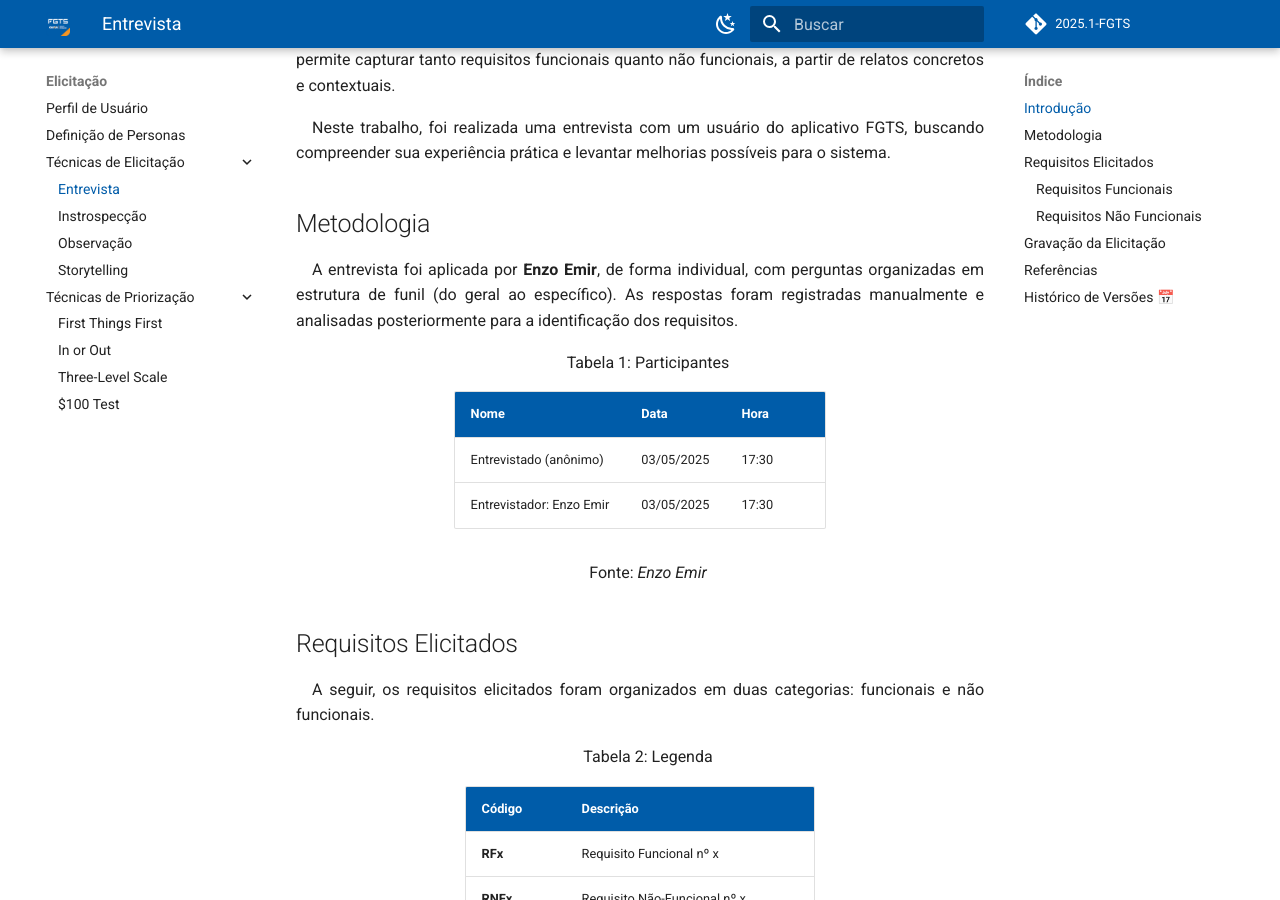
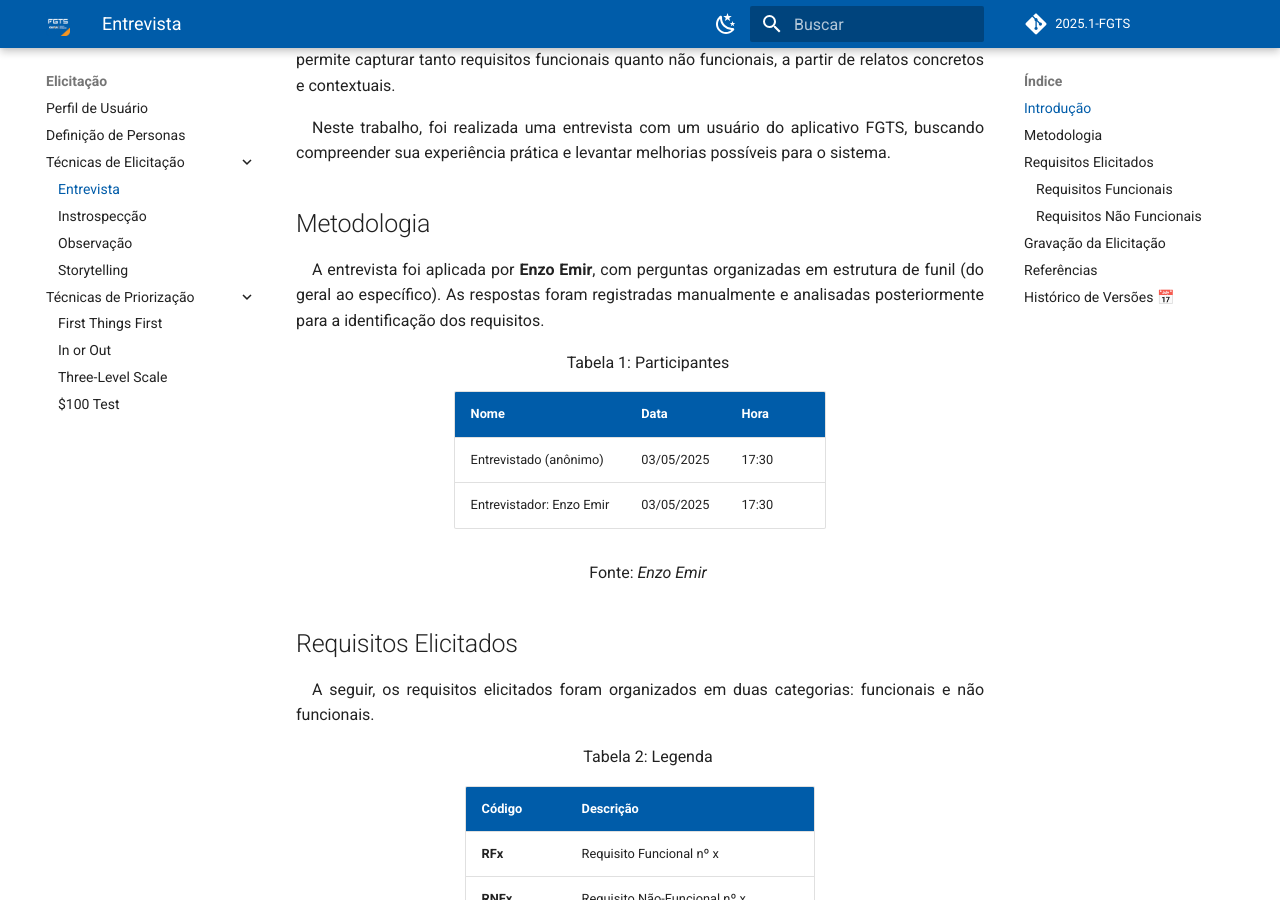
Before and after one commit to eduardodpms/REQ-FGTS, an MkDocs documentation site: the page built from docs/Elicitacao/Tecnicas-de-Elicitacao/Entrevista.md, in a window 1280 px wide and 900 px high, scrolled down 308 px. Built offline with MkDocs 1.6.1 and Material for MkDocs 9.7.7, drawn with Linux system fonts in a browser that asks for light colours; comment, search, counter and statistics services are not loaded.

Commit message:
Update Entrevista.md

```diff
--- a/docs/Elicitacao/Tecnicas-de-Elicitacao/Entrevista.md
+++ b/docs/Elicitacao/Tecnicas-de-Elicitacao/Entrevista.md
@@ -8,7 +8,7 @@ Neste trabalho, foi realizada uma entrevista com um usuário do aplicativo FGTS,
 
 ## Metodologia
 
-A entrevista foi aplicada por **Enzo Emir**, de forma individual, com perguntas organizadas em estrutura de funil (do geral ao específico). As respostas foram registradas manualmente e analisadas posteriormente para a identificação dos requisitos.
+A entrevista foi aplicada por **Enzo Emir**, com perguntas organizadas em estrutura de funil (do geral ao específico). As respostas foram registradas manualmente e analisadas posteriormente para a identificação dos requisitos.
 
 <font size="3"><p style="text-align: center">Tabela 1: Participantes</p></font>
 
```
